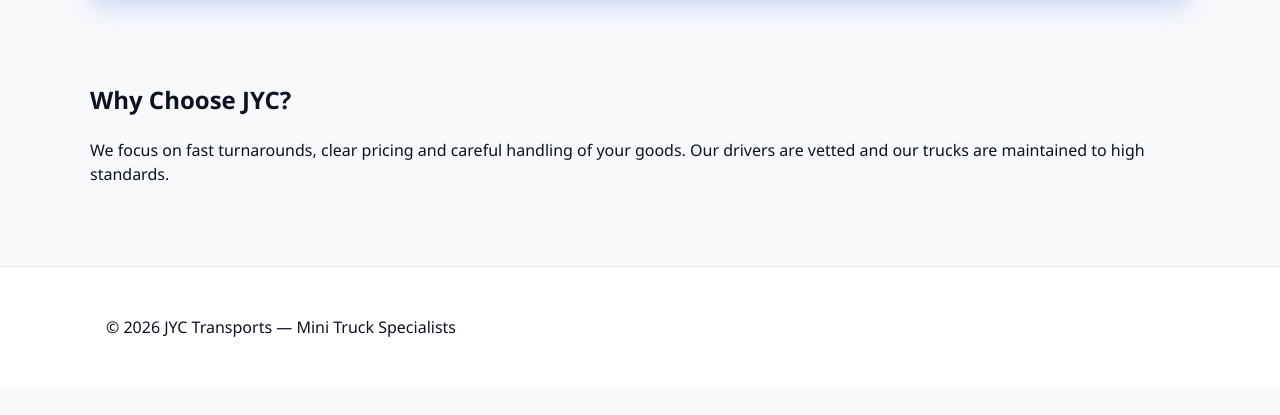
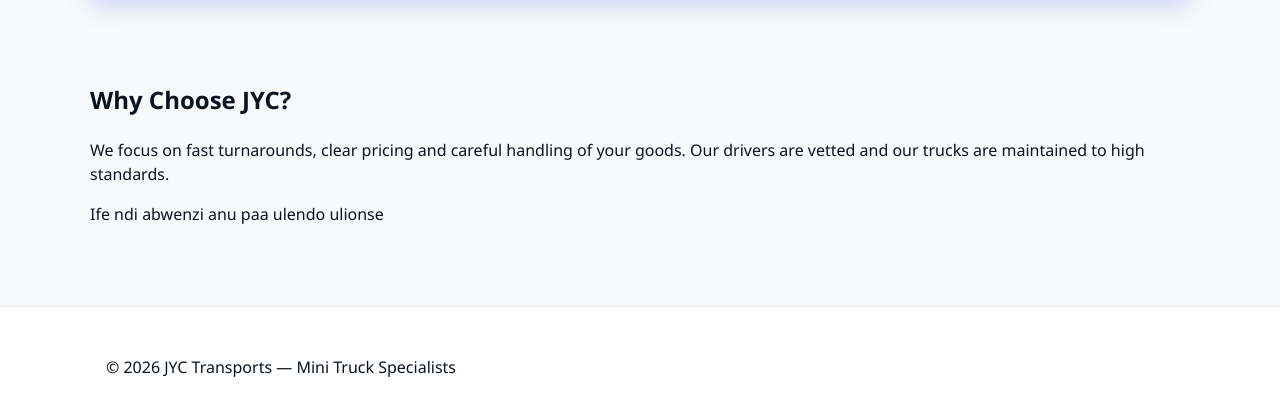
Before and after one commit to Trouble946-bit/jyctransport, a website: page index.html in a window 1280 px wide. Shown: the part 1047-1462 px from the top of the page. Before the commit the page ends 1434 px from the top, so only its background shows below. Drawn offline with Linux system fonts and the light colour scheme.

Commit message:
Update index.html

```diff
--- a/index.html
+++ b/index.html
@@ -76,6 +76,7 @@
     <section class="why container">
       <h2>Why Choose JYC?</h2>
       <p>We focus on fast turnarounds, clear pricing and careful handling of your goods. Our drivers are vetted and our trucks are maintained to high standards.</p>
+      <p> Ife ndi abwenzi anu paa ulendo ulionse</p>
     </section>
   </main>
 
```
